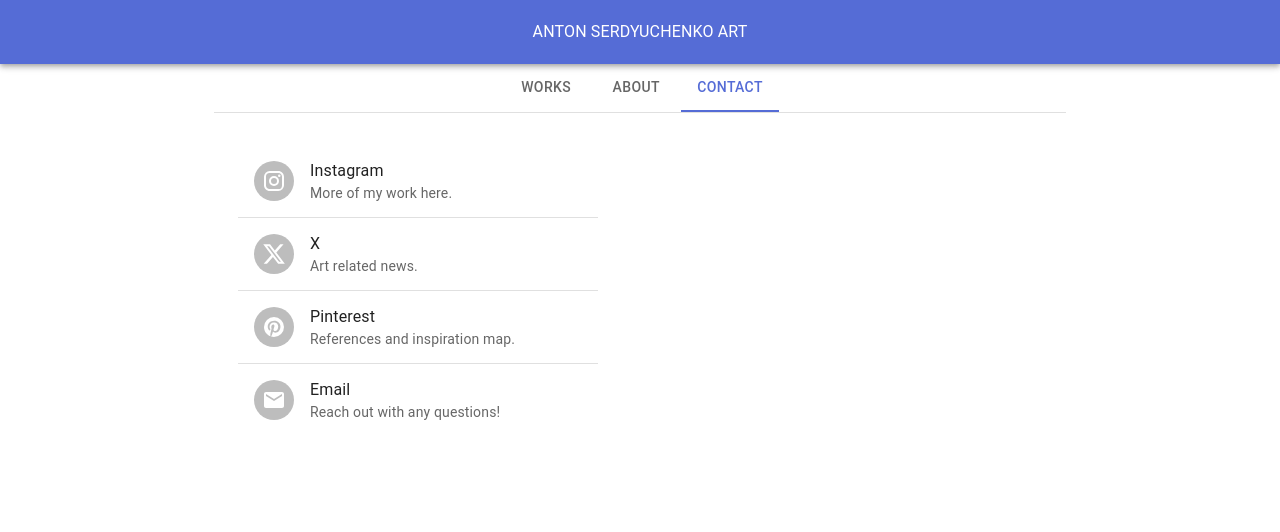
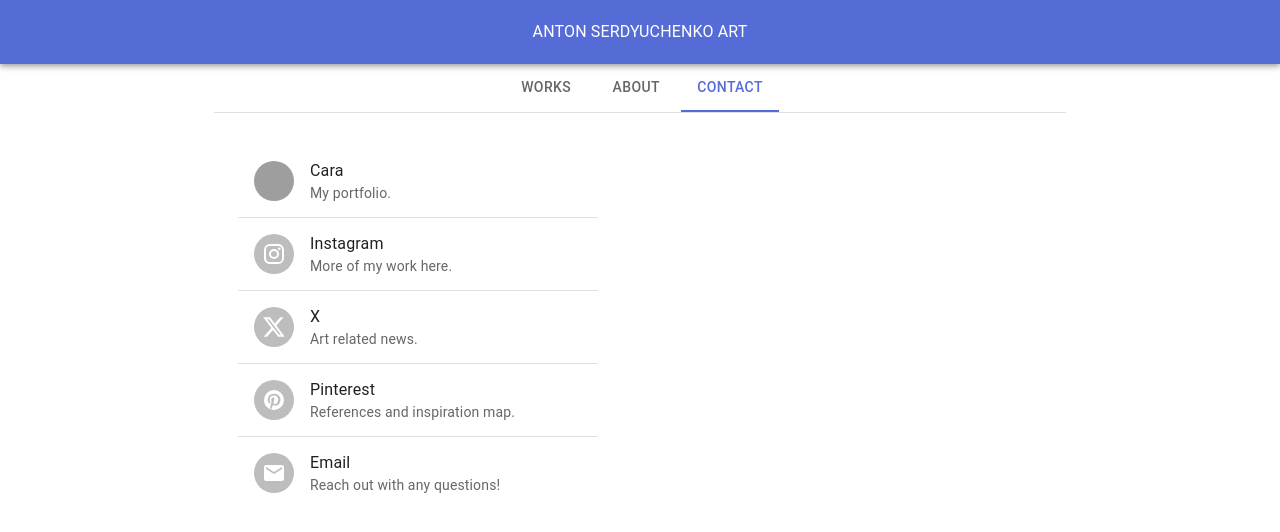
Before and after one commit to anton415/anton415.com, a React (Vite) app: page / in a window 1280 px wide. Both pictures are taken after a click on the tab "CONTACT". Shown: the top 532 px of the page. Built offline with nearby package versions, Linux system fonts and the light colour scheme; grey boxes are pictures that could not be loaded.

Commit message:
Added link to Cara.app.

```diff
--- a/src/Contact.jsx
+++ b/src/Contact.jsx
@@ -19,6 +19,15 @@ import ListItemButton from '@mui/material/ListItemButton';
 export default function Contact() {
   return (
     <List sx={{ width: '100%', maxWidth: 360, bgcolor: 'background.paper' }}>
+      <ListItem disablePadding>
+        <ListItemButton component="a" href="https://cara.app/anton415/">
+          <ListItemAvatar>
+            <Avatar alt="Cara" src="./static/icons/cara-icon.png" />
+          </ListItemAvatar>
+          <ListItemText primary="Cara" secondary="My portfolio." />
+        </ListItemButton>
+      </ListItem>
+      <Divider />
       <ListItem disablePadding>
         <ListItemButton component="a" href="https://www.instagram.com/anton415226/">
           <ListItemAvatar>
```
Also changed, not shown: src/static/icons/cara-icon.png (added).
